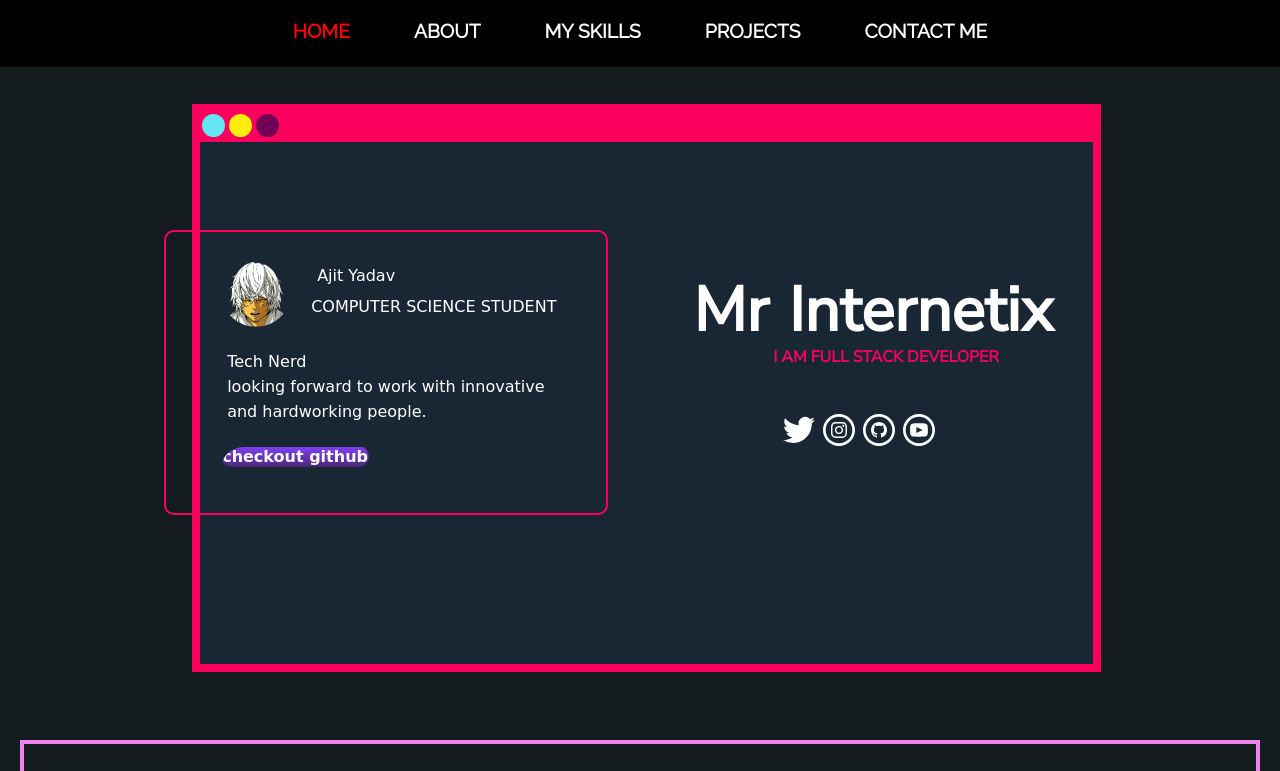
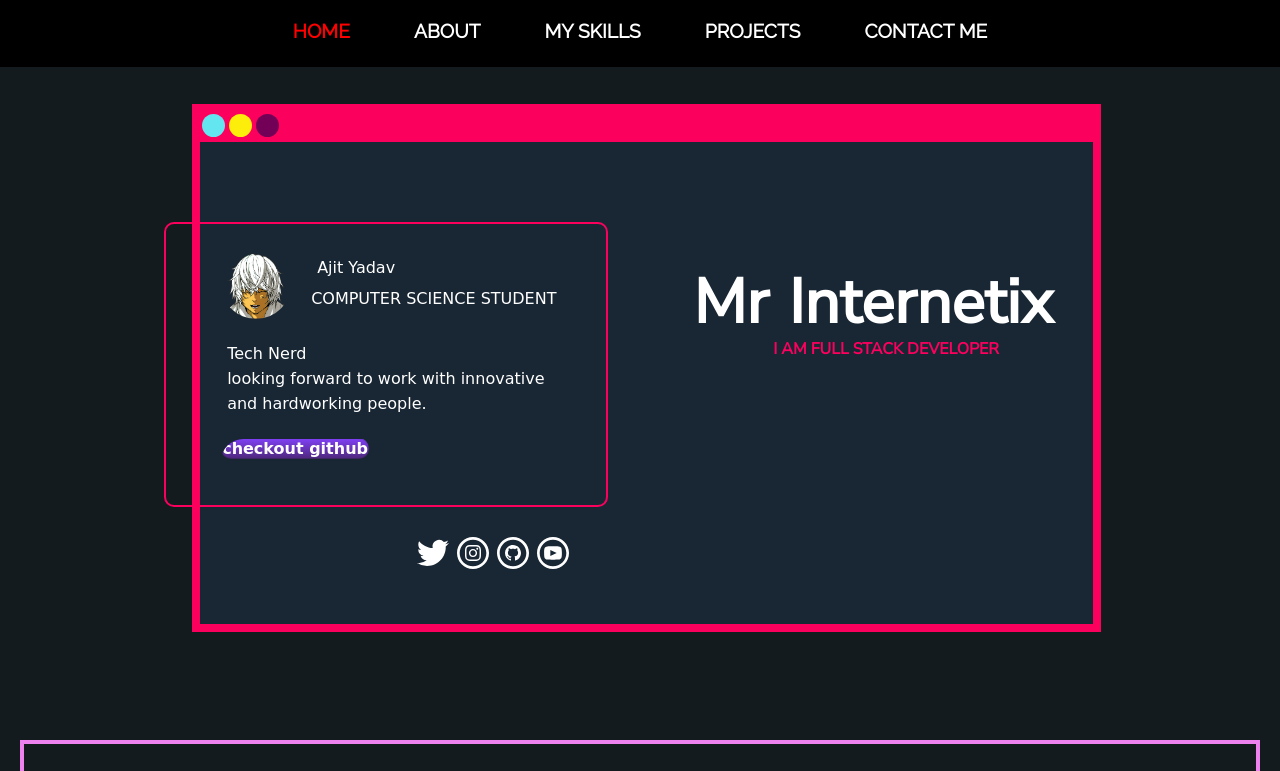
Before and after one commit to Mr-Internetix/Mr-Internetix.github.io, a plain HTML site: page index.html in a window 1280 px wide. Shown: the top 771 px of the page. Drawn offline with Linux system fonts and the light colour scheme; a web font is replaced by a local one.

Commit message:
new updates

```diff
--- a/assets/css/style.css
+++ b/assets/css/style.css
@@ -457,7 +457,7 @@ fill:#FC005E;
   }
 }
 
-@media (max-width: 760px) {
+@media (max-width: 730px) {
   /* media queries for navbar  */
 
   div ul {
@@ -527,3 +527,15 @@ fill:#FC005E;
 
 
 }
+
+/* // media queries for more than 730px */
+@media only screen and (min-width:411px){
+  .home{
+    height: 66vh;
+  }
+
+  .socials-section{
+    top: 78%;
+    left: 17%;
+  }
+}
```
